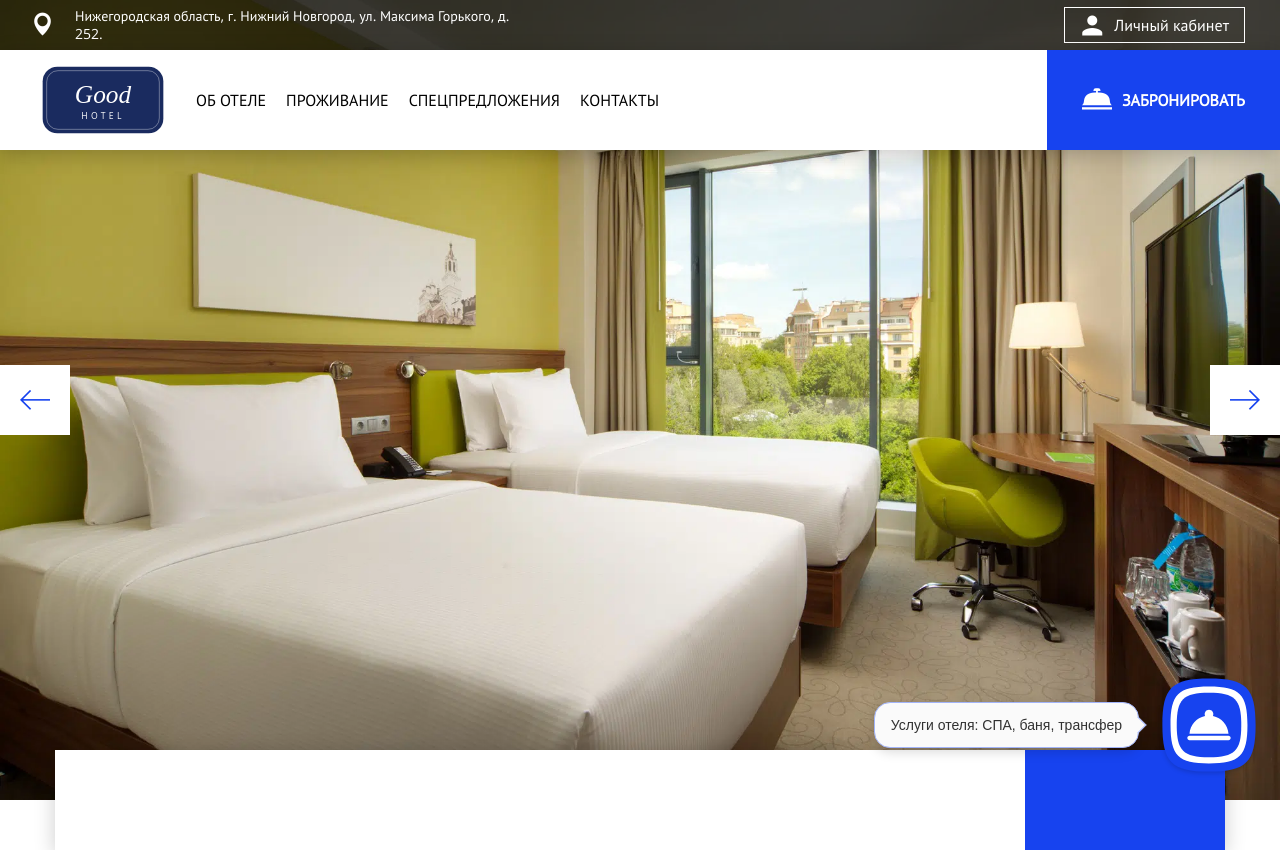
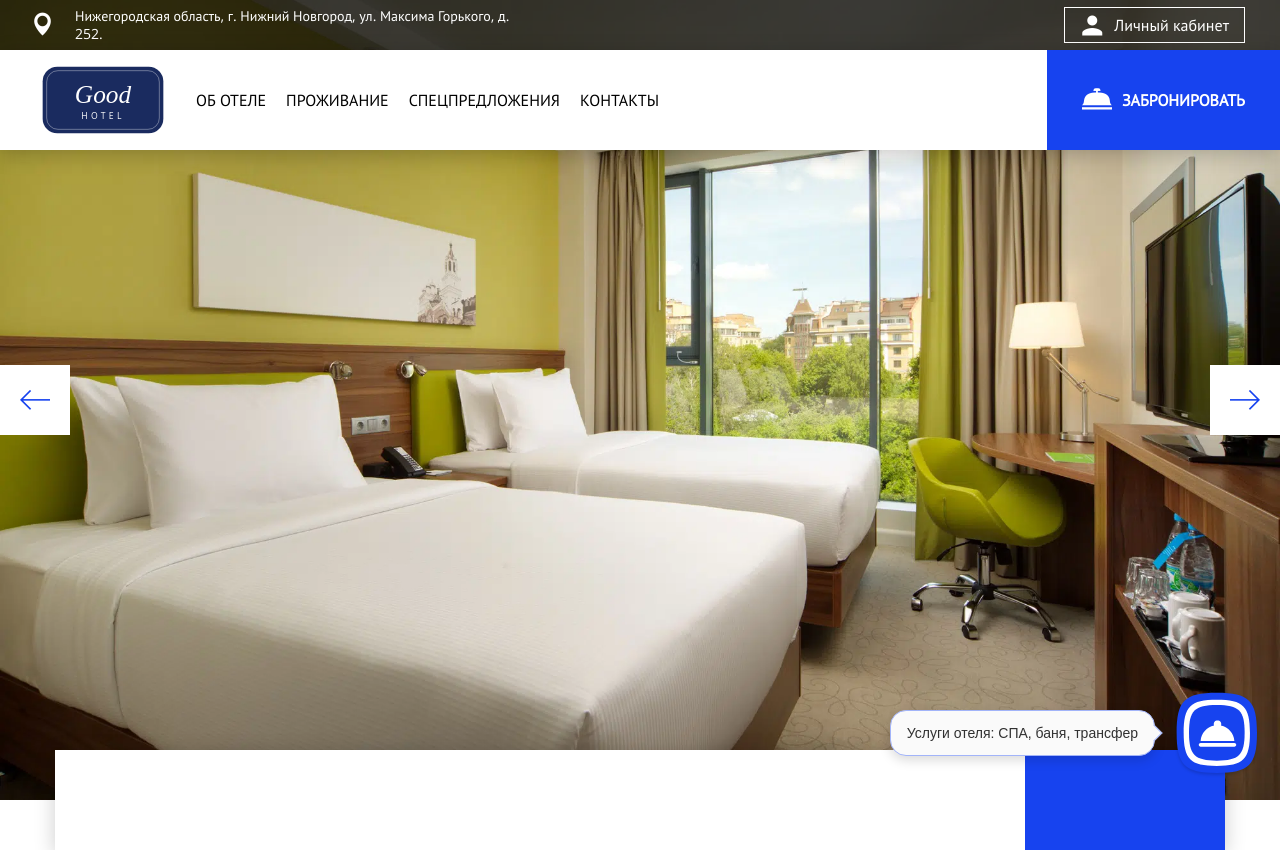
Before and after one commit to Polina-ko-dis/widget-test, a plain HTML site: page d-solo/index.html in a window 1280 px wide. Shown: the top 850 px of the page. Drawn offline with nearby package versions, Linux system fonts and the light colour scheme; no server answers; a script that the page names is missing.

Commit message:
fix: reduce solo widget size proportionally

```diff
--- a/d-solo/index.html
+++ b/d-solo/index.html
@@ -947,7 +947,7 @@
 
 
 
-    <script src="../widgets/loader.js?v=21" data-widget="4" data-widget-solo></script>
+    <script src="../widgets/loader.js?v=23" data-widget="4" data-widget-solo></script>
 </body>
 
 </html>
--- a/widgets/loader.js
+++ b/widgets/loader.js
@@ -24,7 +24,7 @@
   if (v === '0' || !/^\d+$/.test(v)) return;
   var base = me.src.replace(/loader\.js.*$/, '');
   var css = document.createElement('link');
-  css.rel = 'stylesheet'; css.href = base + 'w' + v + '.css?v=' + (v === '4' ? '14' : '10');
+  css.rel = 'stylesheet'; css.href = base + 'w' + v + '.css?v=' + (v === '4' ? '16' : '10');
   document.head.appendChild(css);
   var js = document.createElement('script');
   js.src = base + 'w' + v + '.js?v=' + (v === '4' ? '13' : '11'); js.defer = true;
--- a/widgets/w4.css
+++ b/widgets/w4.css
@@ -27,14 +27,17 @@
   .gw4:hover .gw4__hint{opacity:1;visibility:visible;transform:translate(0,-50%)}
   .gw4:hover .gw4__link,.gw4:hover .gw4__icon{animation-play-state:paused}
 }
-/* Solo: та же кнопка в двойном размере, без соседнего чата. */
-.gw4--solo,.gw4--solo .gw4__link{width:116px;height:116px}
-.gw4--solo .gw4__link{padding:6px}
-.gw4--solo .gw4__frame{width:104px;height:104px;filter:drop-shadow(0 2.6px 1.95px rgba(0,0,0,.15))}
-.gw4--solo .gw4__icon{left:32px;top:32px;width:52px;height:52px}
-.gw4--solo .gw4__hint{right:128px;max-width:calc(100vw - 160px);border:1px solid #A2B4F9}
+/* Solo: размер всей кнопки меняется вместе с иконкой, сохраняя пропорции. */
+.gw4--solo{--gw4-solo-size:100px}
+.gw4--solo,.gw4--solo .gw4__link{width:var(--gw4-solo-size);height:var(--gw4-solo-size)}
+.gw4--solo .gw4__link{padding:calc(var(--gw4-solo-size) * 3 / 58)}
+.gw4--solo .gw4__frame{width:calc(var(--gw4-solo-size) * 52 / 58);height:calc(var(--gw4-solo-size) * 52 / 58);
+  filter:drop-shadow(0 calc(var(--gw4-solo-size) * 1.3 / 58) calc(var(--gw4-solo-size) * .975 / 58) rgba(0,0,0,.15))}
+.gw4--solo .gw4__icon{left:calc(var(--gw4-solo-size) * 16 / 58);top:calc(var(--gw4-solo-size) * 16 / 58);
+  width:calc(var(--gw4-solo-size) * 26 / 58);height:calc(var(--gw4-solo-size) * 26 / 58)}
+.gw4--solo .gw4__hint{right:calc(var(--gw4-solo-size) + 12px);max-width:calc(100vw - var(--gw4-solo-size) - 44px);border:1px solid #A2B4F9}
 .gw4--solo .gw4__hint:after{box-sizing:border-box;border-top:1px solid #A2B4F9;border-right:1px solid #A2B4F9}
-.gw4--solo .gw4__link:focus-visible{border-radius:40px}
+.gw4--solo .gw4__link:focus-visible{border-radius:calc(var(--gw4-solo-size) * 20 / 58)}
 /* Только в D освобождаем место под TLChat и поднимаем его приветствие вместе с кнопкой. */
 html[data-widget="4"] .tlc-btn-host{bottom:87px !important}
 html[data-widget="4"] .tlc-msg-host{bottom:152px !important}
```
Also changed, not shown: d/index.html (+1 -1 lines).
